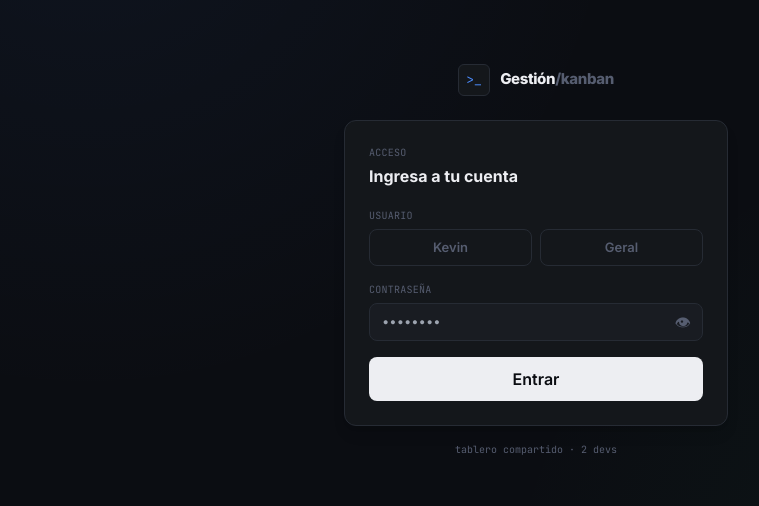
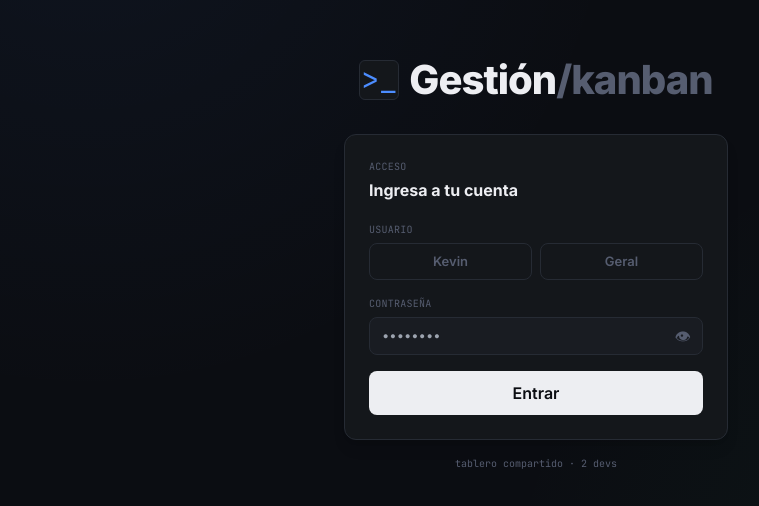
Before and after one commit to TheHttMaster/kanban-board, a website: page public/login.html in a window 1280 px wide. Shown: the part 140-646 px from the top of the page, without its empty margins (104-863 px from the left). Drawn offline with nearby package versions, Linux system fonts and the light colour scheme.

Commit message:
aumentando el tamaño del titulo y el icono

```diff
--- a/public/login.html
+++ b/public/login.html
@@ -27,10 +27,10 @@
 
   <div class="w-full max-w-sm">
     <div class="flex items-center gap-2.5 justify-center mb-6">
-      <div class="w-8 h-8 rounded-md bg-panel border border-edge flex items-center justify-center">
-        <span class="font-mono text-[13px] text-ana">&gt;_</span>
+      <div class="w-10 h-10 rounded-md bg-panel border border-edge flex items-center justify-center">
+        <span class="font-mono text-[30px] text-ana">&gt;_</span>
       </div>
-      <span class="font-sans font-extrabold text-[15px] tracking-tight">Gestión<span class="text-faint">/kanban</span></span>
+      <span class="font-sans font-extrabold text-[40px] tracking-tight">Gestión<span class="text-faint">/kanban</span></span>
     </div>
 
     <div class="bg-panel border border-edge rounded-xl p-6 shadow-lg">
```
